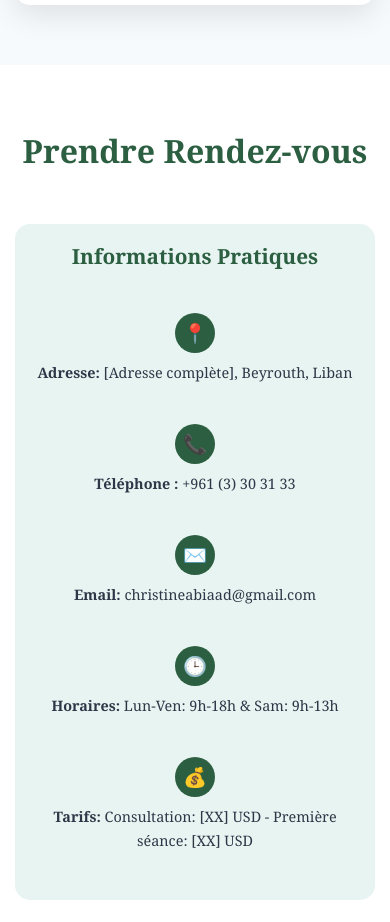
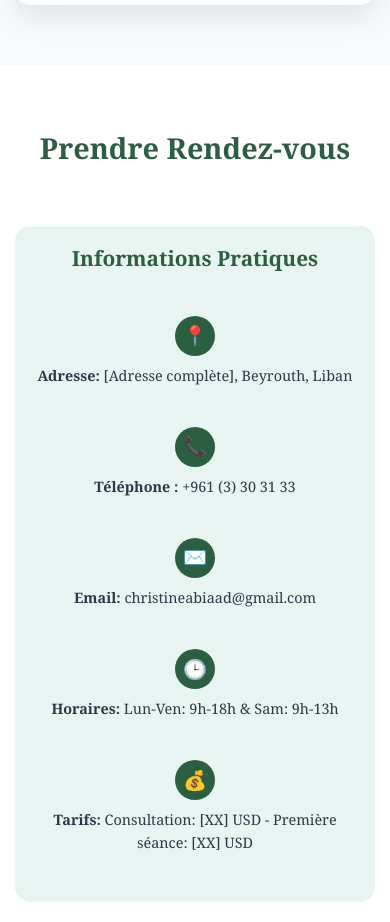
Before and after one commit to Karim111171/karampsy, a plain HTML site: page index.html in a window 390 px wide. Shown: the part 3620-4542 px from the top of the page. Drawn offline with Linux system fonts and the light colour scheme.

Commit message:
mobile responsive

```diff
--- a/style.css
+++ b/style.css
@@ -339,10 +339,19 @@ nav {
 }
 
 .contact h2 {
+    font-size: clamp(1.8rem, 5vw, 2.5rem);
+    margin: 0 auto 3rem;
+    color: var(--primary-color);
+    white-space: nowrap;
+    overflow: hidden;
+    text-overflow: ellipsis;
+    padding: 0 10px;
+    max-width: 100%;
     text-align: center;
-    font-size: clamp(2rem, 5vw, 2.5rem);
-    margin-bottom: 3rem;
-    color: var(--primary-color);
+    display: inline-block; /* Meilleur contrôle */
+    position: relative;
+    left: 50%;
+    transform: translateX(-50%); /* Centrage précis */
 }
 
 .contact-content {
@@ -629,3 +638,9 @@ footer a {
         font-size: 1.7rem; /* Taille fixe pour les très petits écrans */
     }
 }
+
+@media (max-width: 375px) {
+    .contact h2 {
+        font-size: 1.7rem; /* Taille fixe légèrement réduite */
+    }
+}
```
